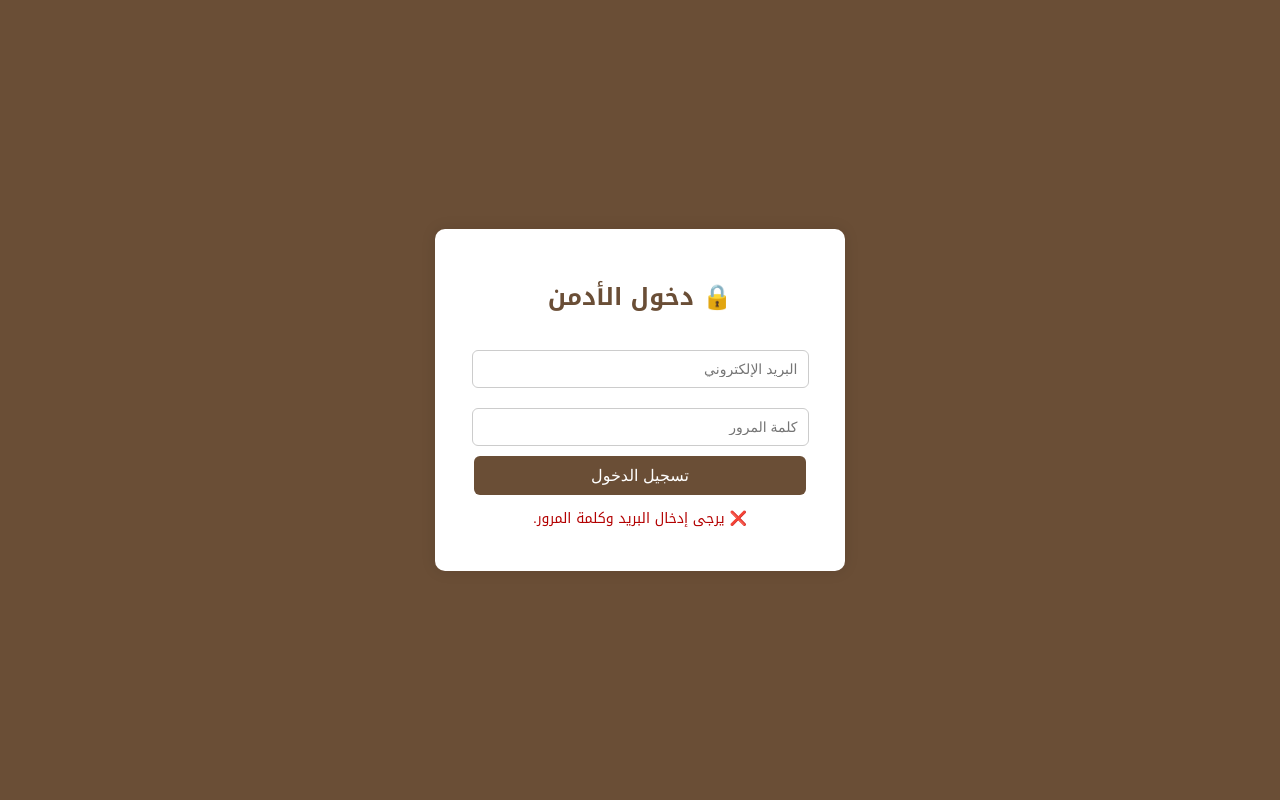
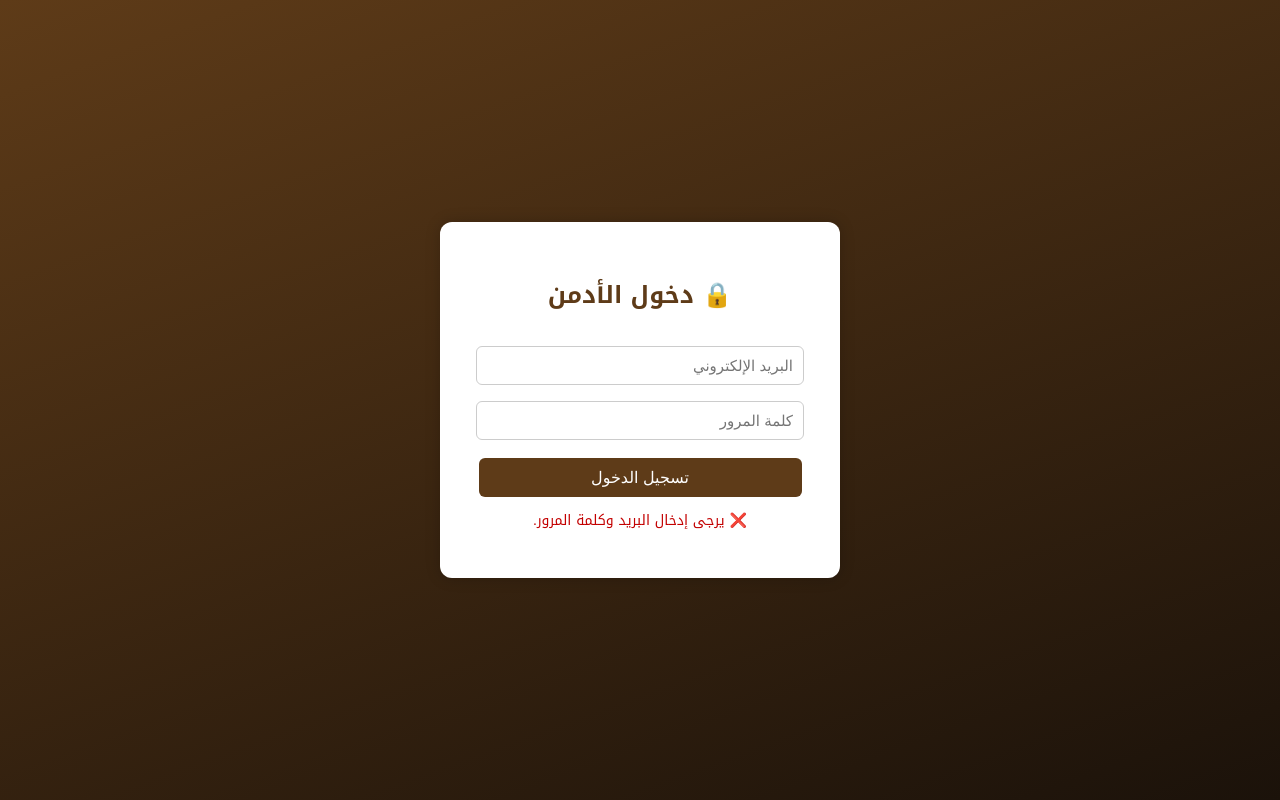
Before and after one commit to amnah1438/Ions, a plain HTML site: page login.html in a window 1280 px wide. Both pictures are taken after a click on the button "تسجيل الدخول". Drawn offline with Linux system fonts and the light colour scheme.

Commit message:
تعديل

```diff
--- a/login.html
+++ b/login.html
@@ -7,54 +7,69 @@
   <style>
     body {
       font-family: "Noto Kufi Arabic", sans-serif;
-      background: #6a4e36;
+      background: linear-gradient(160deg, #5e3b18, #1b120a);
       display: flex;
       justify-content: center;
       align-items: center;
       height: 100vh;
       margin: 0;
     }
+
     .login-box {
       background: #fff;
-      padding: 25px 30px;
-      border-radius: 10px;
-      width: 350px;
+      padding: 30px;
+      border-radius: 12px;
+      width: 340px;
       text-align: center;
-      box-shadow: 0 0 15px rgba(0,0,0,0.1);
+      box-shadow: 0 0 15px rgba(0,0,0,0.2);
+      animation: fadeIn 1s ease-in-out;
     }
+
+    @keyframes fadeIn {
+      from { opacity: 0; transform: translateY(20px); }
+      to { opacity: 1; transform: translateY(0); }
+    }
+
     h2 {
-      color: #6a4e36;
+      color: #5e3b18;
       margin-bottom: 20px;
     }
+
     input {
       width: 90%;
       padding: 10px;
-      margin: 10px 0;
+      margin: 8px 0;
       border: 1px solid #ccc;
       border-radius: 6px;
-      font-size: 14px;
+      font-size: 15px;
       direction: rtl;
     }
+
     button {
       width: 95%;
       padding: 10px;
+      background-color: #5e3b18;
+      color: white;
       border: none;
       border-radius: 6px;
-      background: #6a4e36;
-      color: white;
       font-size: 16px;
       cursor: pointer;
+      margin-top: 10px;
+      transition: background 0.3s ease;
     }
+
     button:hover {
-      background: #8b654b;
+      background-color: #7c5327;
     }
+
     .error {
-      color: #b30000;
+      color: #c30000;
       font-size: 14px;
       margin-top: 10px;
     }
   </style>
 </head>
+
 <body>
   <div class="login-box">
     <h2>🔒 دخول الأدمن</h2>
@@ -70,7 +85,7 @@
     import { initializeApp } from "https://www.gstatic.com/firebasejs/10.7.0/firebase-app.js";
     import { getAuth, signInWithEmailAndPassword } from "https://www.gstatic.com/firebasejs/10.7.0/firebase-auth.js";
 
-    // إعدادات مشروعك من Firebase
+    // إعدادات Firebase الخاصة بمشروعك
     const firebaseConfig = {
       apiKey: "AIzaSyCsjQucZ3hrgiLwGDOQ6HYVm10_0yMEKw",
       authDomain: "ions-59fd0.firebaseapp.com",
@@ -91,6 +106,9 @@
     const loginBtn = document.getElementById("loginBtn");
     const errorText = document.getElementById("errorText");
 
+    // معلومات الأدمن المصرح له فقط
+    const adminEmail = "admin@eleganthome.com";
+
     // تسجيل الدخول
     loginBtn.addEventListener("click", async () => {
       const email = emailInput.value.trim();
@@ -107,23 +125,27 @@
         const user = userCredential.user;
 
         // التحقق من صلاحية الأدمن فقط
-        if (user.email.toLowerCase() === "admin@eleganthome.com") {
-          window.location.href = "admin.html";
+        if (user.email.toLowerCase() === adminEmail) {
+          localStorage.setItem("isAdmin", "true");
+          window.location.href = "admin.html"; // الانتقال إلى لوحة التحكم
         } else {
-          errorText.textContent = "❌ ليس لديك صلاحية الدخول إلى لوحة التحكم.";
+          errorText.textContent = "🚫 ليس لديك صلاحية الدخول إلى لوحة التحكم.";
         }
 
       } catch (error) {
-        console.error(error);
+        console.error("Firebase login error:", error);
         switch (error.code) {
           case "auth/invalid-email":
             errorText.textContent = "❌ البريد الإلكتروني غير صالح.";
             break;
           case "auth/user-not-found":
-            errorText.textContent = "❌ المستخدم غير موجود.";
+            errorText.textContent = "⚠️ المستخدم غير موجود.";
             break;
           case "auth/wrong-password":
             errorText.textContent = "❌ كلمة المرور غير صحيحة.";
+            break;
+          case "auth/network-request-failed":
+            errorText.textContent = "⚠️ تحقق من اتصال الإنترنت.";
             break;
           default:
             errorText.textContent = "⚠️ حدث خطأ أثناء تسجيل الدخول.";
```
